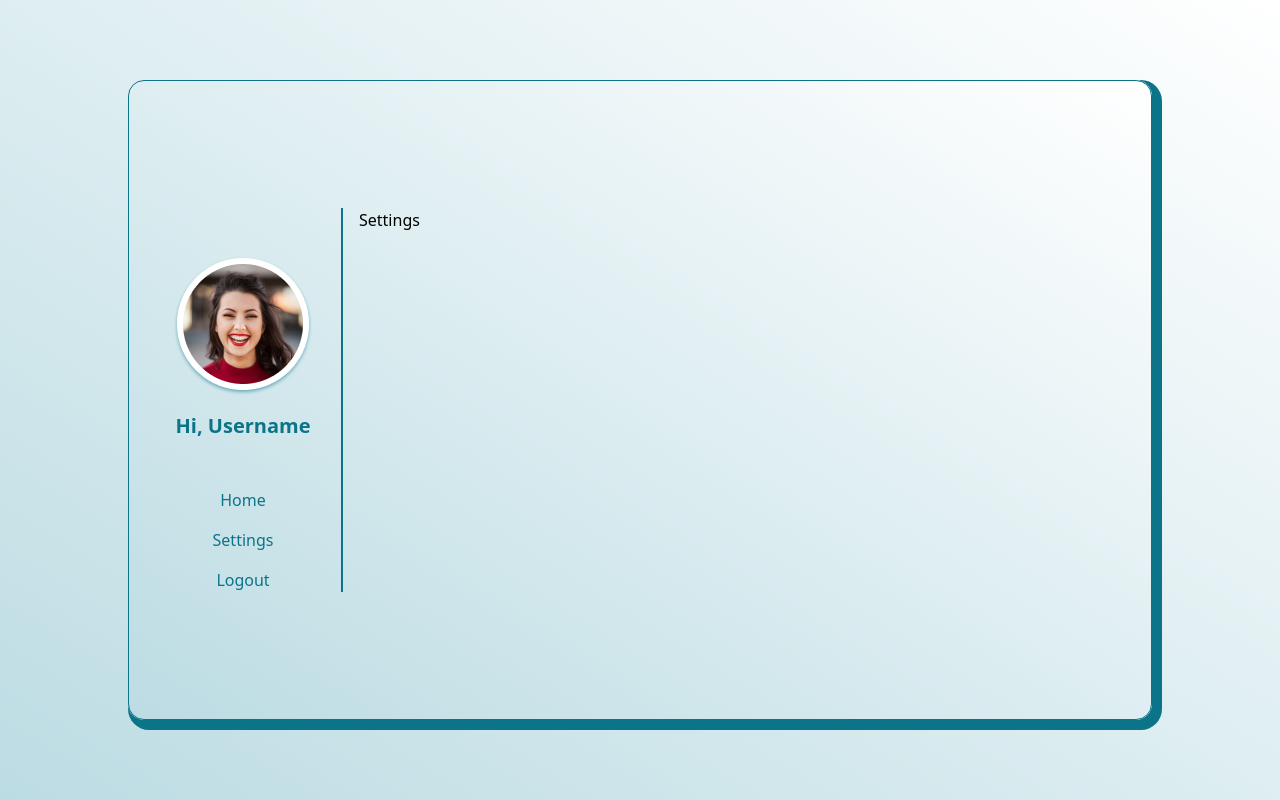
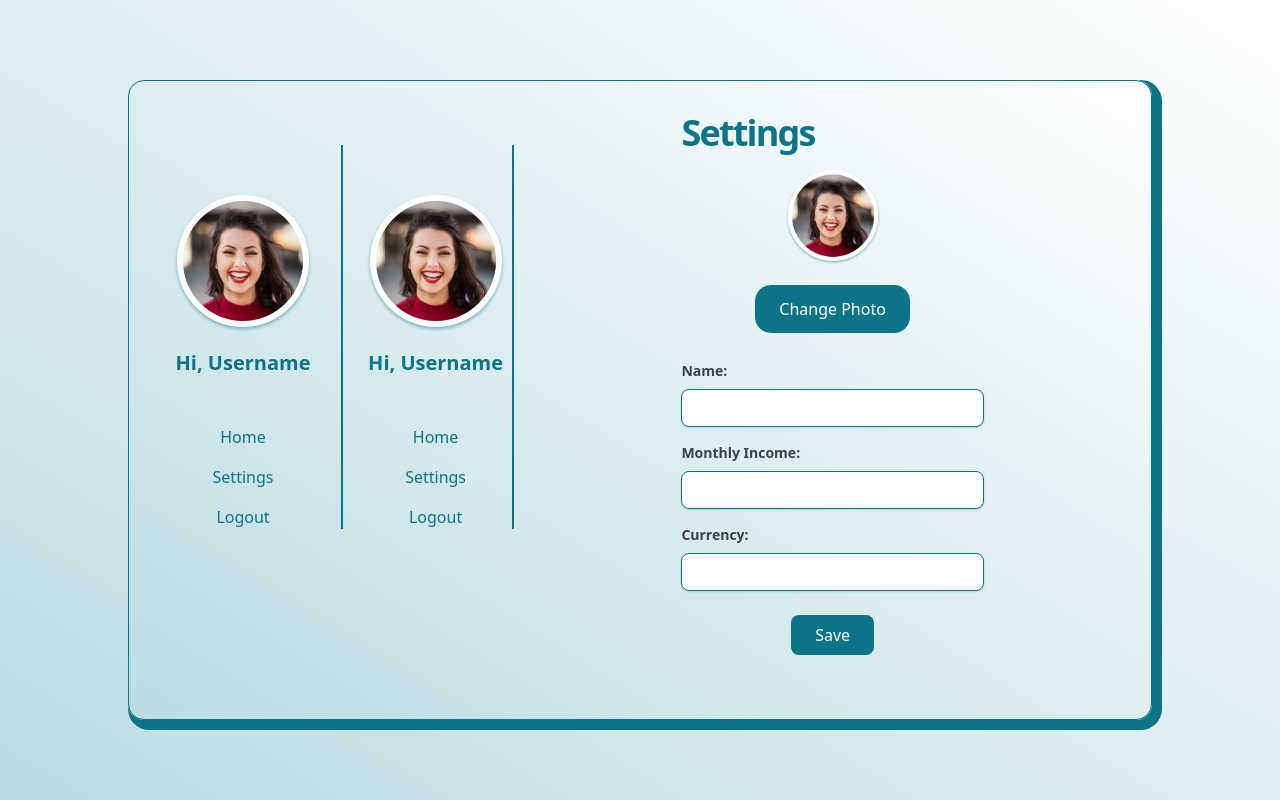
Before and after one commit to fmirza93/expenseTrackerProject, a React (Vite) app in the folder MyExpenseTracker/frontend/: page /dashboard in a window 1280 px wide. Both pictures are taken after a click on the item "Settings". Built offline with nearby package versions, Linux system fonts and the light colour scheme.

Commit message:
Update Settings.jsx

```diff
--- a/MyExpenseTracker/frontend/src/components/Settings.jsx
+++ b/MyExpenseTracker/frontend/src/components/Settings.jsx
@@ -1,9 +1,93 @@
-import React from 'react'
+import React from 'react';
+import Button from './Button';
+import avatar from '../assets/avatar.png';
 
 const Settings = () => {
+  const handleSubmit = (e) => {
+    e.preventDefault();
+    // Add form submission logic here
+  };
+
   return (
-    <div>Settings</div>
-  )
-}
+    <div className="flex h-fit w-full items-stretch gap-x-4">
+      <aside className="w-[20%] flex flex-col items-center h-full border-r-2 border-primary">
 
-export default Settings
+        {/* User image and greeting */}
+        <div className="flex flex-col items-center my-12">
+          <img src={avatar} alt="avatar" className="mb-4" />
+          <h2 className="text-center text-xl font-bold text-primary">Hi, Username</h2>
+        </div>
+
+        <div className='flex-1'>
+          <ul className="space-y-4 h-[70%] flex flex-col items-center justify-evenly text-primary">
+            <li className="list-item cursor-pointer text-center">
+              <a href="/dashboard">Home</a>
+            </li>
+            <li className="list-item cursor-pointer text-center">
+              <a href="/settings">Settings</a>
+            </li>
+            <li className="list-item cursor-pointer text-center">
+              <a href="/" onClick={() => alert('Logging out...')}>Logout</a>
+            </li>
+          </ul>
+        </div>
+      </aside>
+      <section className="flex-1 h-full">
+        <div className='w-[80%] md:w-[50%] mx-auto -mt-8'>
+          <h2 className="text-4xl font-black tracking-tighter mb-4 text-left text-primary">Settings</h2>
+
+          {/* Change Photo Section */}
+          <div className='flex flex-col items-center mb-6'>
+            <img src={avatar} alt="Profile Avatar" className='w-24 h-24 rounded-full mb-4' />
+            <Button onClick={() => alert('Change Photo functionality to be implemented')}>
+              Change Photo
+            </Button>
+          </div>
+
+          <form onSubmit={handleSubmit}>
+            <div className="mb-4">
+              <label className="block text-gray-700 text-sm font-bold mb-2" htmlFor="name">
+                Name:
+              </label>
+              <input
+                id="name"
+                type="text"
+                className="shadow appearance-none border w-full py-2 px-3 text-gray-700 leading-tight focus:outline-none focus:shadow-outline border-primary rounded-lg"
+                required
+              />
+            </div>
+            <div className="mb-4">
+              <label className="block text-gray-700 text-sm font-bold mb-2" htmlFor="monthly-income">
+                Monthly Income:
+              </label>
+              <input
+                id="monthly-income"
+                type="number"
+                className="shadow appearance-none border w-full py-2 px-3 text-gray-700 leading-tight focus:outline-none focus:shadow-outline border-primary rounded-lg"
+                required
+              />
+            </div>
+            <div className="mb-4">
+              <label className="block text-gray-700 text-sm font-bold mb-2" htmlFor="currency">
+                Currency:
+              </label>
+              <input
+                id="currency"
+                type="text"
+                className="shadow appearance-none border w-full py-2 px-3 text-gray-700 leading-tight focus:outline-none focus:shadow-outline border-primary rounded-lg"
+                required
+              />
+            </div>
+            <div className="flex justify-center w-full mt-6">
+              <button type="submit" className="bg-primary text-white py-2 px-6 rounded-lg">
+                Save
+              </button>
+            </div>
+          </form>
+        </div>
+      </section>
+    </div>
+  );
+};
+
+export default Settings;
```
